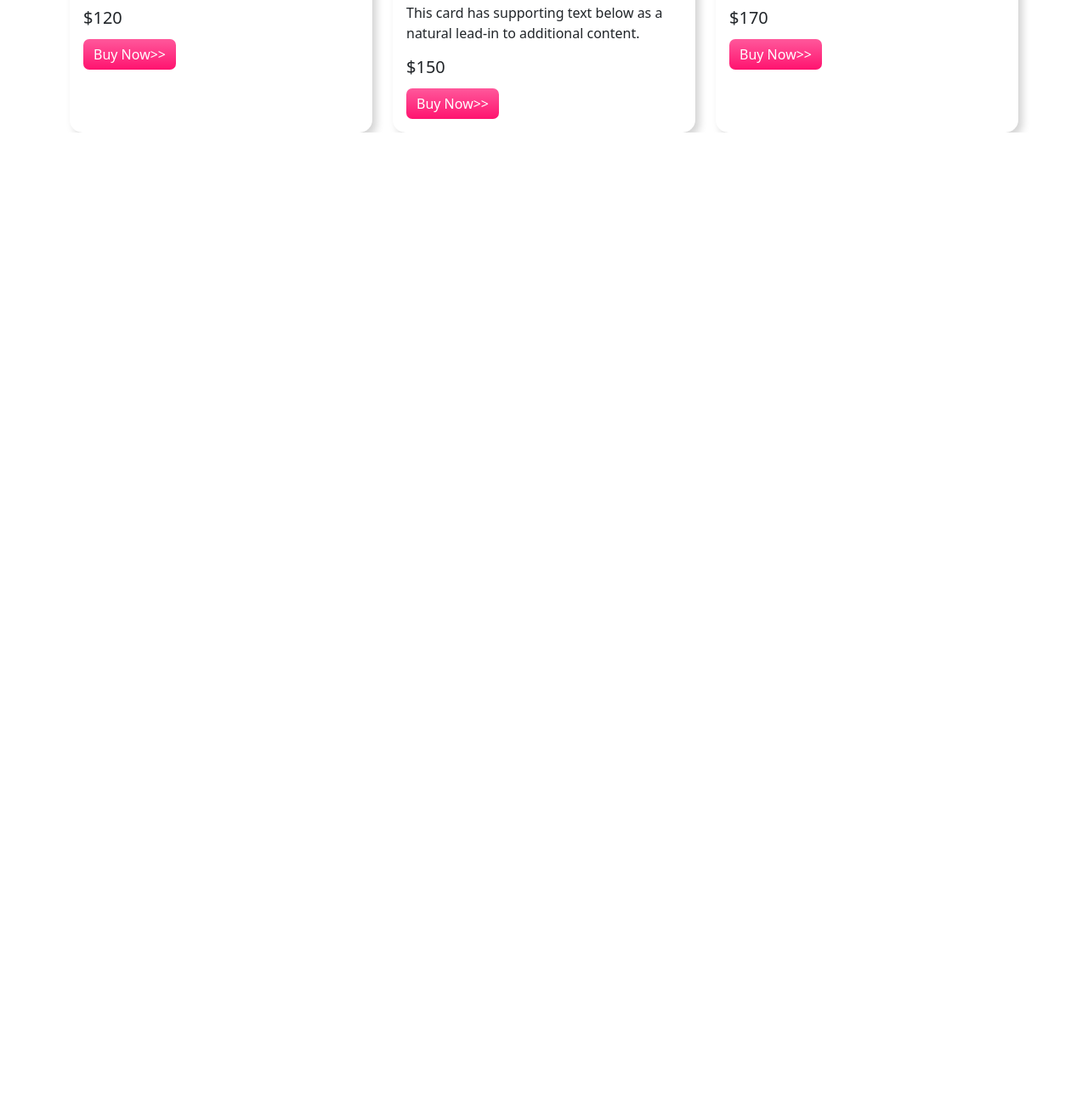
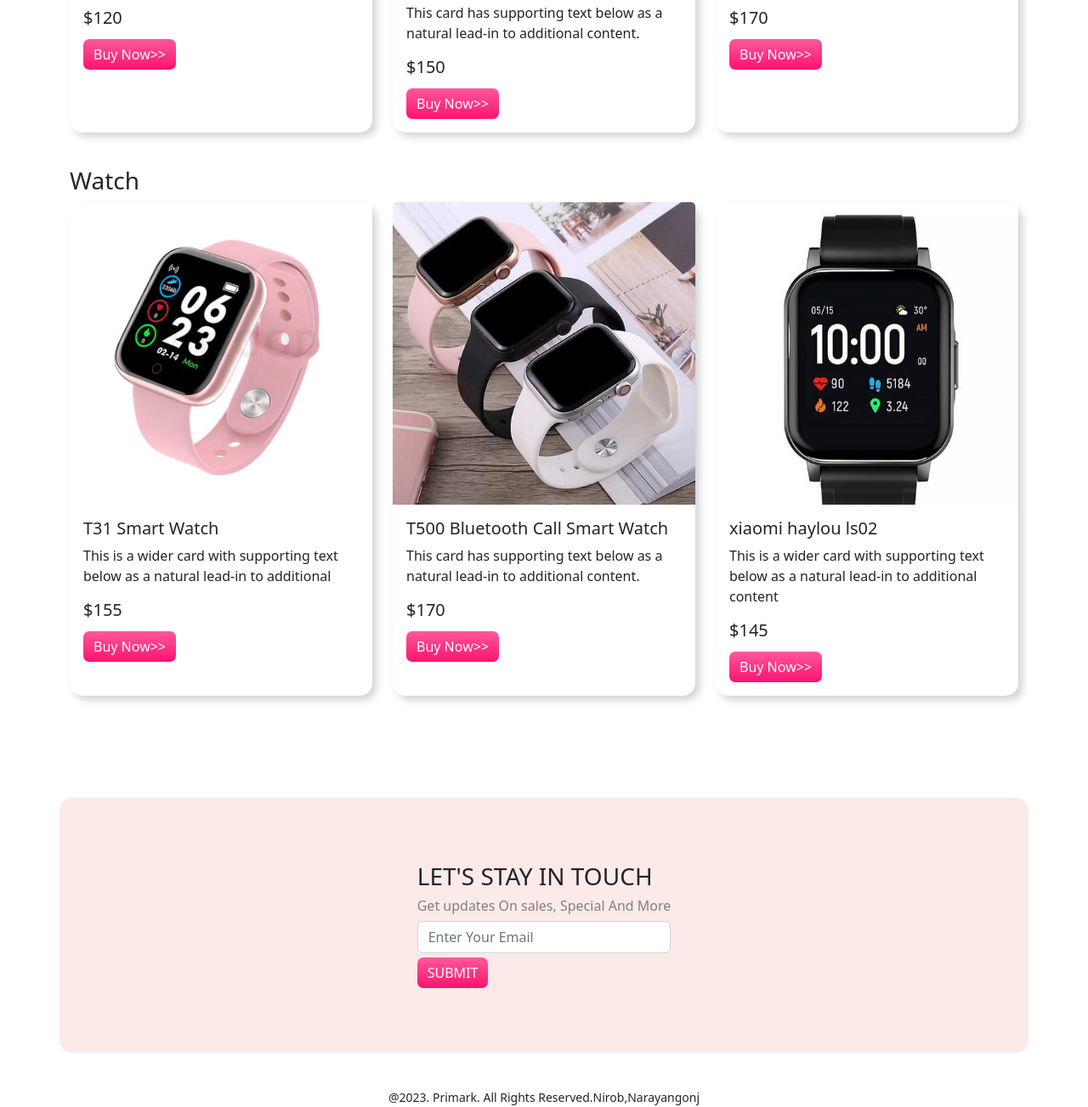
Before and after one commit to Ahammednirob007/Ecommerce-site, a plain HTML site: page index.html in a window 1280 px wide. Shown: the part 1904-3207 px from the top of the page at 85% size. Before the commit the page ends 2060 px from the top, so only its background shows below. Drawn offline with nearby package versions, Linux system fonts and the light colour scheme.

Commit message:
finnal commit

```diff
--- a/index.html
+++ b/index.html
@@ -41,7 +41,7 @@
                       <li><a class="dropdown-item" href="#Watch">Watch</a></li>
                       <li><a class="dropdown-item" href="#backpack">backpack</a></li>
                       <li><hr class="dropdown-divider"></li>
-                      <li><a class="dropdown-item" href="#">Something else here</a></li>
+                      <li><a class="dropdown-item" href="#subscribe">subscribe</a></li>
                     </ul>
                   </li>
                   <li class="nav-item">
@@ -217,10 +217,56 @@
                     </div>
 
                   </div>
+                  <div class="container margin" id="Watch">
+                    <h3>Watch</h3>
 
-
-
-
+                    <div class="row row-cols-1 row-cols-md-3 g-4">
+                      <div class="col">
+                        <div class="card h-100">
+                          <img src="img/watch/watch2.png" class="card-img-top" alt="...">
+                          <div class="card-body">
+                            <h5 class="card-title">T31 Smart Watch</h5>
+                            <p class="card-text">This is a wider card with supporting text below as a natural lead-in to additional </p>
+                            <h5>$155</h5>
+                            <button class="buy-now-button">Buy Now>></button>
+                          </div>
+                        </div>
+                      </div>
+                      <div class="col">
+                        <div class="card h-100">
+                          <img src="img/watch/watch4.jpg" class="card-img-top" alt="...">
+                          <div class="card-body">
+                            <h5 class="card-title">T500 Bluetooth Call Smart Watch</h5>
+                            <p class="card-text">This card has supporting text below as a natural lead-in to additional content.</p>
+                            <h5>$170</h5>
+                            <button class="buy-now-button">Buy Now>></button>
+                          </div>
+                        </div>
+                      </div>
+                      <div class="col">
+                        <div class="card h-100">
+                          <img src="img/watch/haylou-ls02-500x500-1.jpeg" class="card-img-top" alt="...">
+                          <div class="card-body">
+                            <h5 class="card-title">xiaomi haylou ls02</h5>
+                            <p class="card-text">This is a wider card with supporting text below as a natural lead-in to additional content</p>
+                            <h5>$145</h5>
+                            <button class="buy-now-button">Buy Now>></button>
+                          </div>
+                        </div>
+                      </div>
+                    </div>
+                  </div>
+                  <div class="container d-flex justify-content-center align-items-center orange-bg" id="subscribe">
+                    <div>
+                      <h3>LET'S STAY IN TOUCH</h3>
+                      <h6>Get updates On sales, Special And More</h6>
+                      <input class="form-control" type="text" placeholder="Enter Your Email" >
+                      <button class="buy-now-button">SUBMIT</button>
+                    </div>
+                  </div>
+                  <footer class="margin">
+                    <small>@2023. Primark. All Rights Reserved.Nirob,Narayangonj</small>
+                  </footer>
 
 
 
--- a/style.css
+++ b/style.css
@@ -57,7 +57,13 @@
     border-radius: 15px;
     box-shadow: 5px 5px 10px lightgray;
 }
-.card-footer{
-    background-color: white;
-    border-top: none;
+#subscribe{
+    height: 300px;
+    margin-top: 120px;
 }
+#subscribe h6{
+    color: gray;
+}
+footer{
+    text-align: center;
+}
```
Also changed, not shown: img/watch/1watch1.png (deleted), img/watch/haylou-ls02-500x500-1.jpeg (added), img/watch/watch4.jpg (added).
